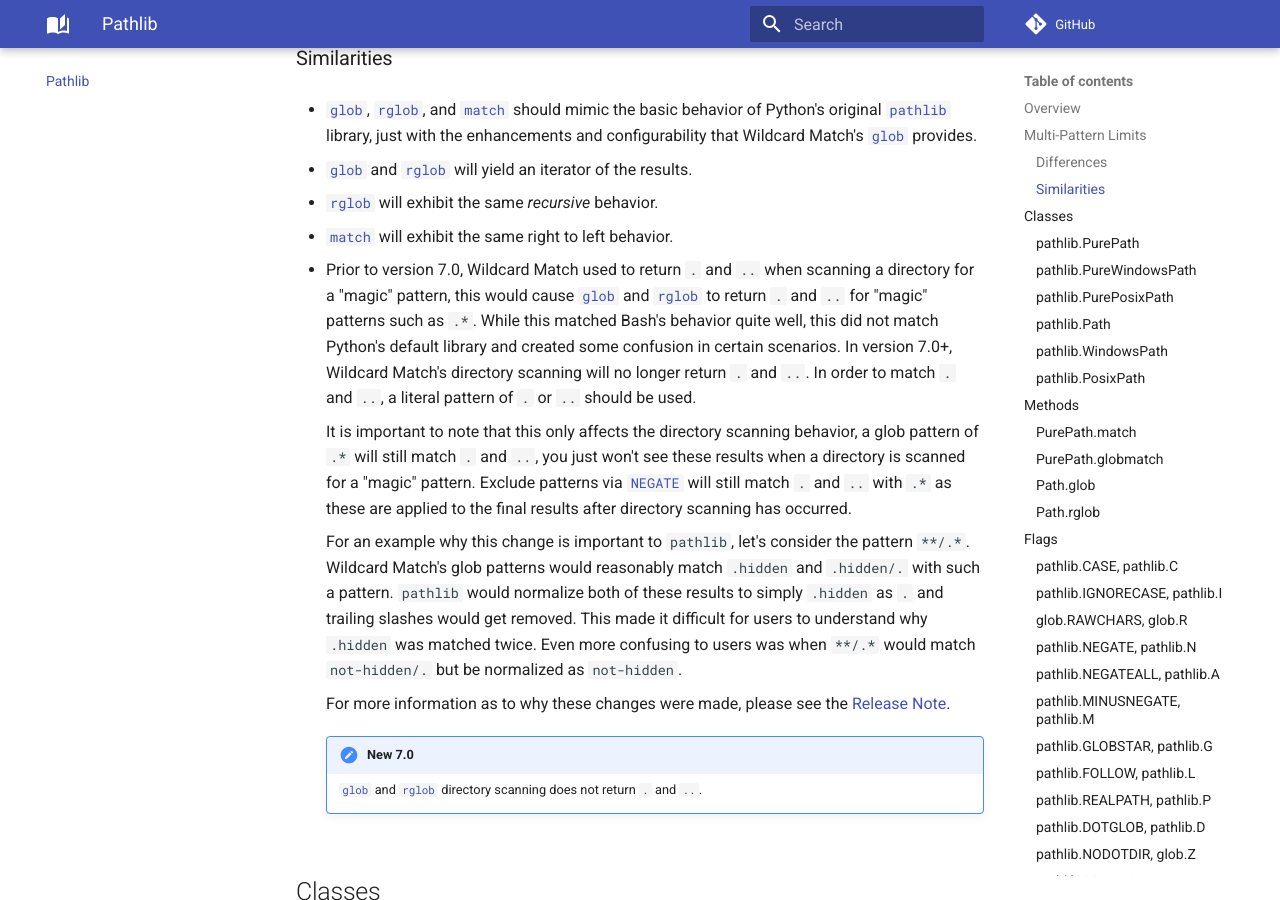
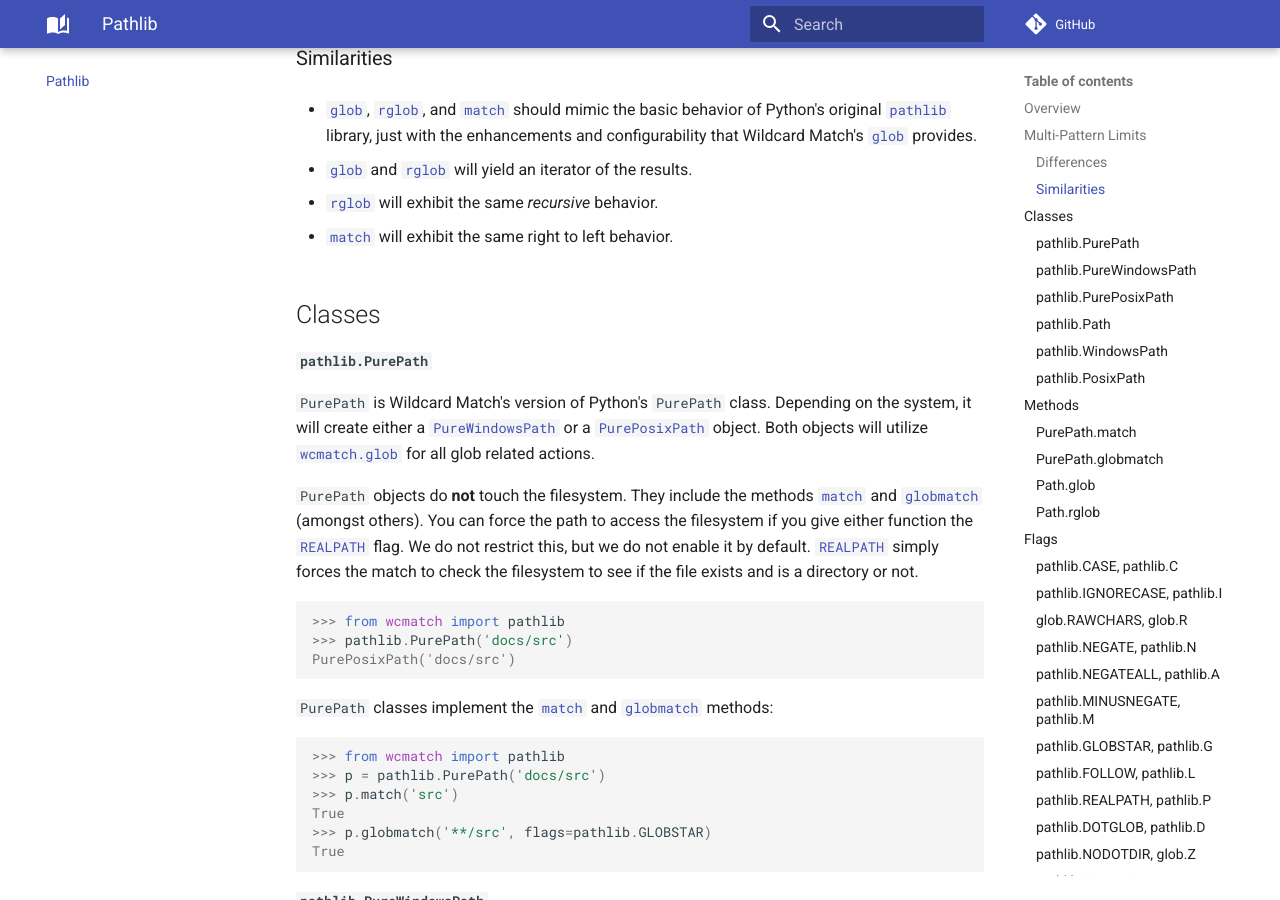
Before and after one commit to facelessuser/wcmatch, an MkDocs documentation site: the page built from docs/src/markdown/pathlib.md, in a window 1280 px wide and 900 px high, scrolled down 2424 px. Built offline with MkDocs 1.6.1 and Material for MkDocs 9.7.7, drawn with Linux system fonts in a browser that asks for light colours; comment, search, counter and statistics services are not loaded.

Commit message:
Update docs and prepare for 7.0 release (#130)

````diff
--- a/docs/src/markdown/about/release.md
+++ b/docs/src/markdown/about/release.md
@@ -9,15 +9,18 @@
 File globbing with [`glob.glob`](../glob.md#glob),  [`glob.iglob`](../glob.md#iglob),
 [`pathlib.path.glob`](../pathlib.md#glob), and [`pathlib.Path.rglob`](../pathlib.md#rglob) no longer inject `.` and `..`
 into results when scanning directories. This *only* affects the results of a scanned directory and does not
-fundamentally change how glob patterns evaluate a path. If there is a desire to have glob pattern evaluation adopt this
-behavior, the flag [`NODITDIR`](../glob.md#nodotdir) can be enabled, and will change pattern evaluation to act the same
-way.
+fundamentally change how glob patterns evaluate a path.
 
-Python's default glob will not return `.` or `..` for any "magic" (non-literal) patterns in `glob`. This is because
-magic patterns trigger glob to iterate over a directory in an attempt to find a file that can can match the given
-"magic" pattern. Since `.` and `..` are not returned by `scandir`, `.` and `..` never get evaluated. Literal
-patterns can side step the directory iterating with a simple check to see if the file exists. What this
-means is that a "magic" pattern of `.*` will not match `.` or `..`, but a literal pattern of `.` or `..` will.
+Python's default glob does not return `.` or `..` for any "magic" (non-literal) patterns in `glob`. This is because
+magic patterns trigger glob to iterate over a directory in an attempt to find a file that can match the given "magic"
+pattern. Since `.` and `..` are not returned by Python's implementation of `scandir`, `.` and `..` never get evaluated.
+Literal patterns can side step the directory iteration with a simple check to see if the file exists. What this means is
+that a "magic" pattern of `.*` will not match `.` or `..`, because it is not returned in the scan, but a literal pattern
+of `.` or `..` will as the literal patterns are simply checked to see if they exist.
+
+This is common behavior for a number of libraries, Python, [node-glob], etc., but not all. Moving forward, we have
+chosen to adopt the Python's behavior as our default behavior, with the option of forcing Bash's behavior of returning
+`.` and `..` in a directory scan if desired.
 
 These examples will illustrate the behavior. In the first example, Python's `pathlib` is used to glob a
 directory. We can note that not a single entry in the results is `.` or `..`.
@@ -37,7 +40,7 @@
 ```
 
 When using the `match` function, we see that the pattern can match `..` just fine. This illustrates that it is not the
-patterns the pattern logic that restricts this, but a result of the behavior exhibited by `scandir`.
+pattern logic that restricts this, but a result of the behavior exhibited by `scandir`.
 
 ```pycon3
 >>> import pathlib
@@ -45,8 +48,8 @@
 True
 ```
 
-While our algorithm is more complicated due to some of the features we support, and it may oversimplify things to say we
-now turn off injecting `.` and `..` into `scandir` results, bit for all intents and purposes, all of our file system
+While our algorithm is different due to some of the features we support, and it may oversimplify things to say we
+now turn off injecting `.` and `..` into `scandir` results, but for all intents and purposes, all of our file system
 globbing functions exhibit the same behavior as Python's default glob now.
 
 
@@ -71,7 +74,7 @@
 []
 ```
 
-If we want to modify the pattern matcher and not just the the directory scanner, we can use the flag
+If we want to modify the pattern matcher, and not just the the directory scanner, we can use the flag
 [`NODITDIR`](../glob.md#nodotdir).
 
 ```pycon3
@@ -86,8 +89,8 @@
 
 1. Generally, it is rare to specifically want `.` and `..`, so often when people glob with something like `**/.*`, they
    are just trying to get hidden files. While we generally model our behavior off Bash, there are many alternative
-   shells (such as Zsh) that do not return `.` and `..` except when a literal pattern of `.` and `..` is
-   provided.
+   shells (such as Zsh) that do not return or match `.` and `..` with magic patterns by design, regardless of what
+   directory scanner returns.
 
 2. Many people who come to use our library are probably coming from having experience with Python's glob. By mirroring
    this behavior out of the box, it may help people adapt to the library easier.
@@ -164,15 +167,15 @@
 Because it can be problematic trying to mix Windows drives that use characters such as `{` and `}` with the
 [`BRACE`](../glob.md#brace) flag, you can now escape these meta characters in drives if required. Prior to 7.0, such
 escaping was disallowed, but now you can safely escape `{` and `}` to ensure optimal brace handling. While you can
-safely escape other meta characters in drive as well, it is never actually needed.
+safely escape other meta characters in drives as well, it is never actually needed.
 
 Additionally, [`glob.escape`](../glob.md#escape) and [`glob.raw_escape`](../glob.md#raw_escape) will automatically
-escape `{`, `}` and `|` to avoid in complications [`BRACE`](../glob.md#brace) and [`SPLIT`](../glob.md#split).
+escape `{`, `}` and `|` to avoid complications with [`BRACE`](../glob.md#brace) and [`SPLIT`](../glob.md#split).
 
 In general, a lot of corner cases with [`glob.escape`](../glob.md#escape) and [`glob.raw_escape`](../glob.md#raw_escape)
-were cleaned up. [`glob.escape`](../glob.md#escape) is meant to handle the escaping of normal paths, into strings that
-can be used in patterns. For instance, to use back slashes in a glob pattern, you must use escaped back slashes because
-you can also escape meta characters:
+were cleaned up.
+
+[`glob.escape`](../glob.md#escape) is meant to handle the escaping of normal paths so that they can be used in patterns.
 
 ```pycon3
 >>> glob.escape(r'my\file-[work].txt', unix=False)
@@ -186,7 +189,7 @@
 'my\\\\file\\-\\[work\\].txt'
 ```
 
-By default [`glob.raw_escape`](../glob.md#raw_escape) always translates Python character back references into actual
+By default, [`glob.raw_escape`](../glob.md#raw_escape) always translates Python character back references into actual
 characters, but if this is not needed, a new option called `raw_chars` (`True` by default) has been added to disable
 this behavior:
 
@@ -213,7 +216,7 @@
 Due to `pathlib` file path normalization, `.` directories are stripped out, and trailing slashes are stripped off paths.
 With the changes noted in [Globbing](#globbing-special-directories) single pattern cases no longer return duplicate
 paths, but results across multiple patterns still could. For instance, it is possible that three different patterns,
-provided at the same time (or through pattern expansion) could match the following paths: `file/./path`, `file/path/.`
+provided at the same time (or through pattern expansion) could match the following paths: `file/./path`, `file/path/.`,
 and `file/path`. Each of these results are unique as far as glob is concerned, but due to the `pathlib` normalization of
 `.` and trailing slashes, `pathlib` glob will return all three of these results as `file/path`, giving three identical
 results.
--- a/docs/src/markdown/pathlib.md
+++ b/docs/src/markdown/pathlib.md
@@ -108,29 +108,6 @@
 - [`rglob`](#rglob) will exhibit the same *recursive* behavior.
 
 - [`match`](#match) will exhibit the same right to left behavior.
-
-- Prior to version 7.0, Wildcard Match used to return `.` and `..` when scanning a directory for a "magic" pattern, this
-  would cause [`glob`](#glob) and [`rglob`](#rglob) to return `.` and `..` for "magic" patterns such as `.*`. While this
-  matched Bash's behavior quite well, this did not match Python's default library and created some confusion in certain
-  scenarios. In version 7.0+, Wildcard Match's directory scanning will no longer return `.` and `..`. In order to match
-  `.` and `..`, a literal pattern of `.` or `..` should be used.
-
-    It is important to note that this only affects the directory scanning behavior, a glob pattern of `.*` will still
-    match `.` and `..`, you just won't see these results when a directory is scanned for a "magic" pattern. Exclude
-    patterns via [`NEGATE`](#negate) will still match `.` and `..` with `.*` as these are applied to the final results
-    after directory scanning has occurred.
-
-    For an example why this change is important to `pathlib`, let's consider the pattern `**/.*`. Wildcard Match's glob
-    patterns would reasonably match `.hidden` and `.hidden/.` with such a pattern. `pathlib` would normalize both of
-    these results to simply `.hidden` as `.` and trailing slashes would get removed. This made it difficult for users to
-    understand why `.hidden` was matched twice.  Even more confusing to users was when `**/.*` would match
-    `not-hidden/.` but be normalized as `not-hidden`.
-
-    For more information as to why these changes were made, please see the
-    [Release Note](./about/release.md#upgrade-to-70).
-
-    !!! new "New 7.0"
-        [`glob`](#glob) and [`rglob`](#rglob) directory scanning does not return `.` and `..`.
 
 ## Classes
 
````
Also changed, not shown: other parts of docs/src/markdown/about/release.md (+1 -1 lines), docs/src/markdown/about/changelog.md (+5 -6 lines), docs/src/markdown/glob.md (+4 -3 lines), 2 other files.
